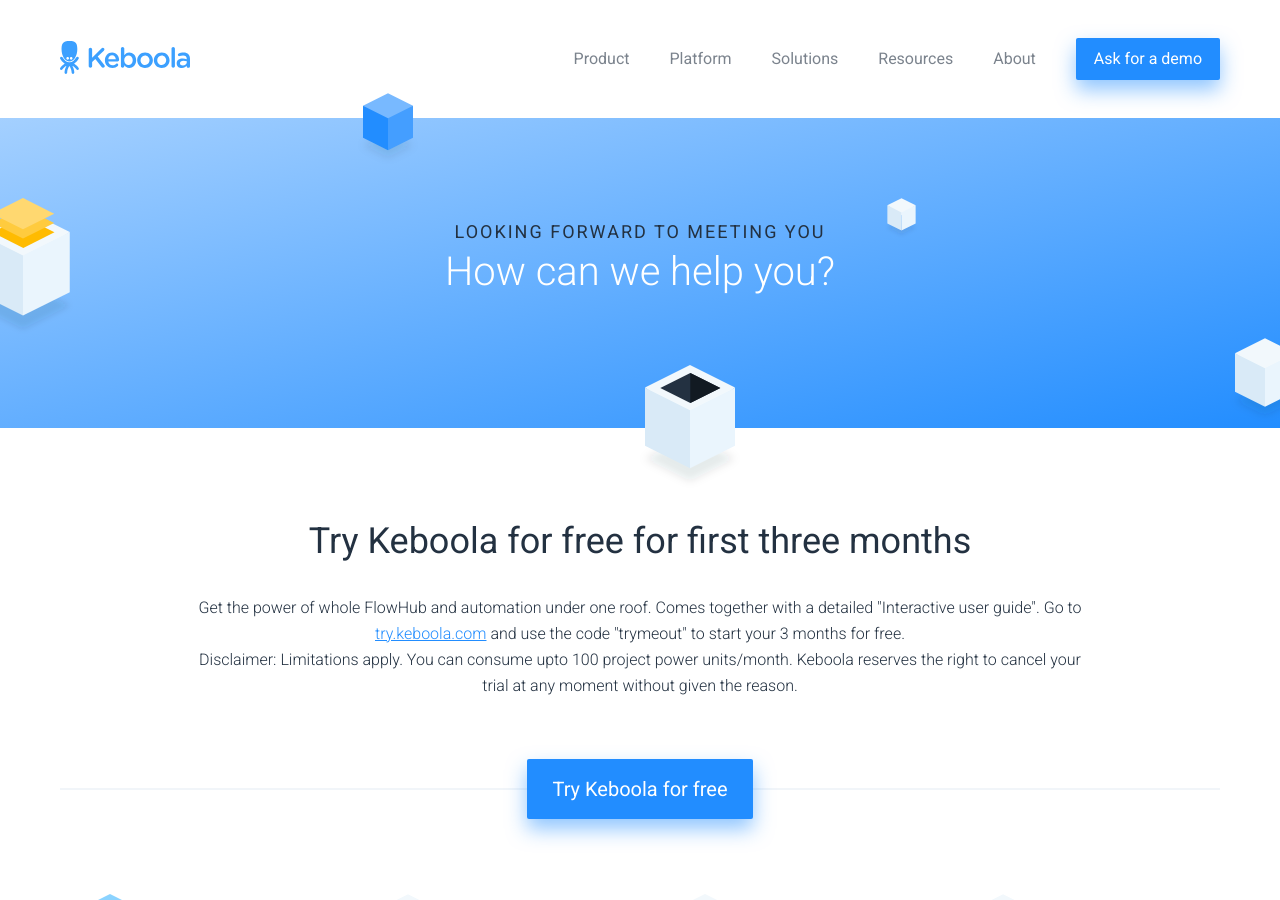
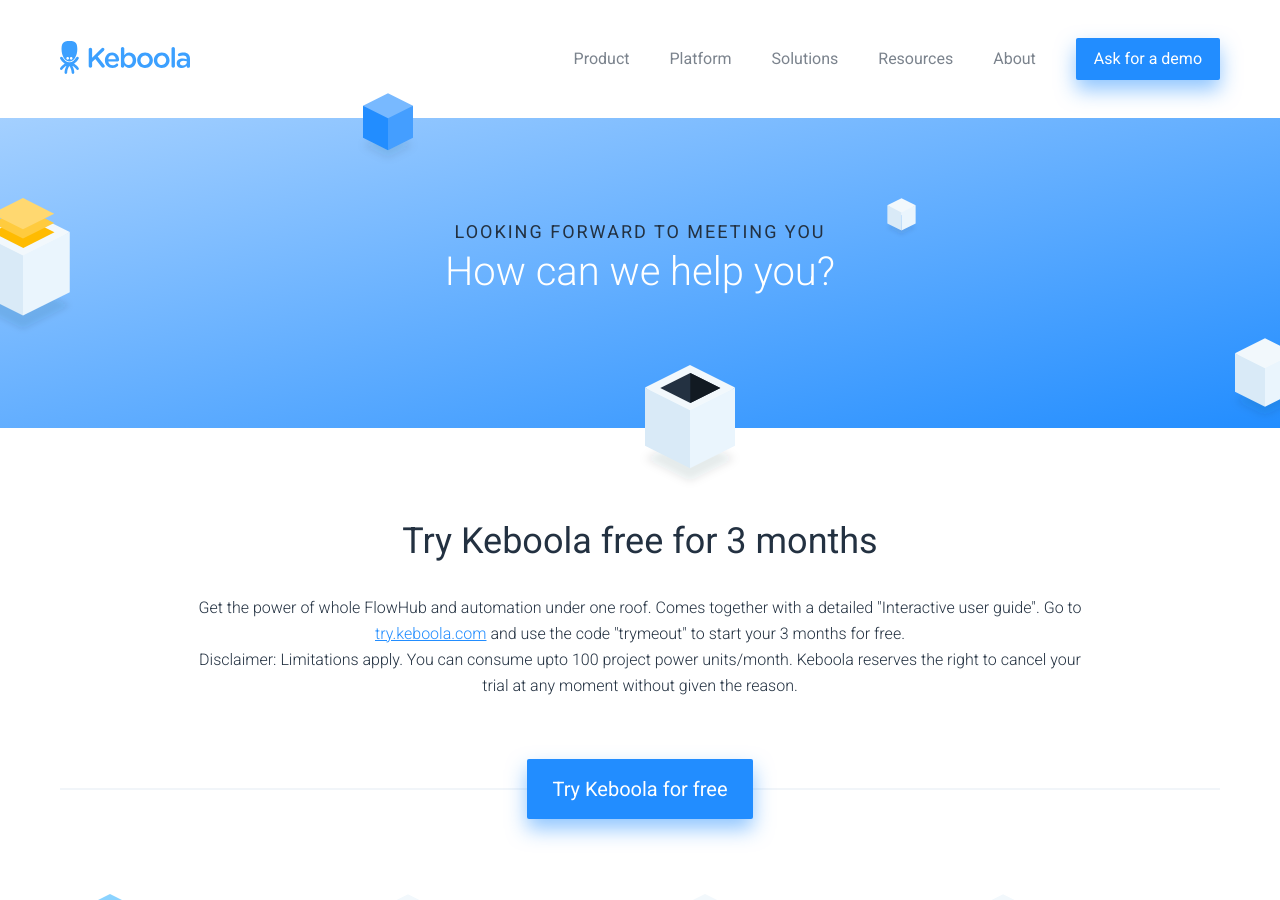
Before and after one commit to keboola/website, a Jekyll site: the page built from _about/contact.md, in a window 1280 px wide and 900 px high. Built offline with Jekyll 4.4.1, drawn with Linux system fonts in a browser that asks for light colours; nearby versions of some CDN libraries; a script that is not in the unit is left out.

Commit message:
Update from Forestry.io Martin Karasek updated _about/contact.md

```diff
--- a/_about/contact.md
+++ b/_about/contact.md
@@ -11,7 +11,7 @@
   content: ''
 - template: ask-demo
   block: ask-demo
-  headline: Try Keboola for free for first three months
+  headline: Try Keboola free for 3 months
   ctaname: Try Keboola for free
   ctalink: https://try.keboola.com
   newwindow: true
```
